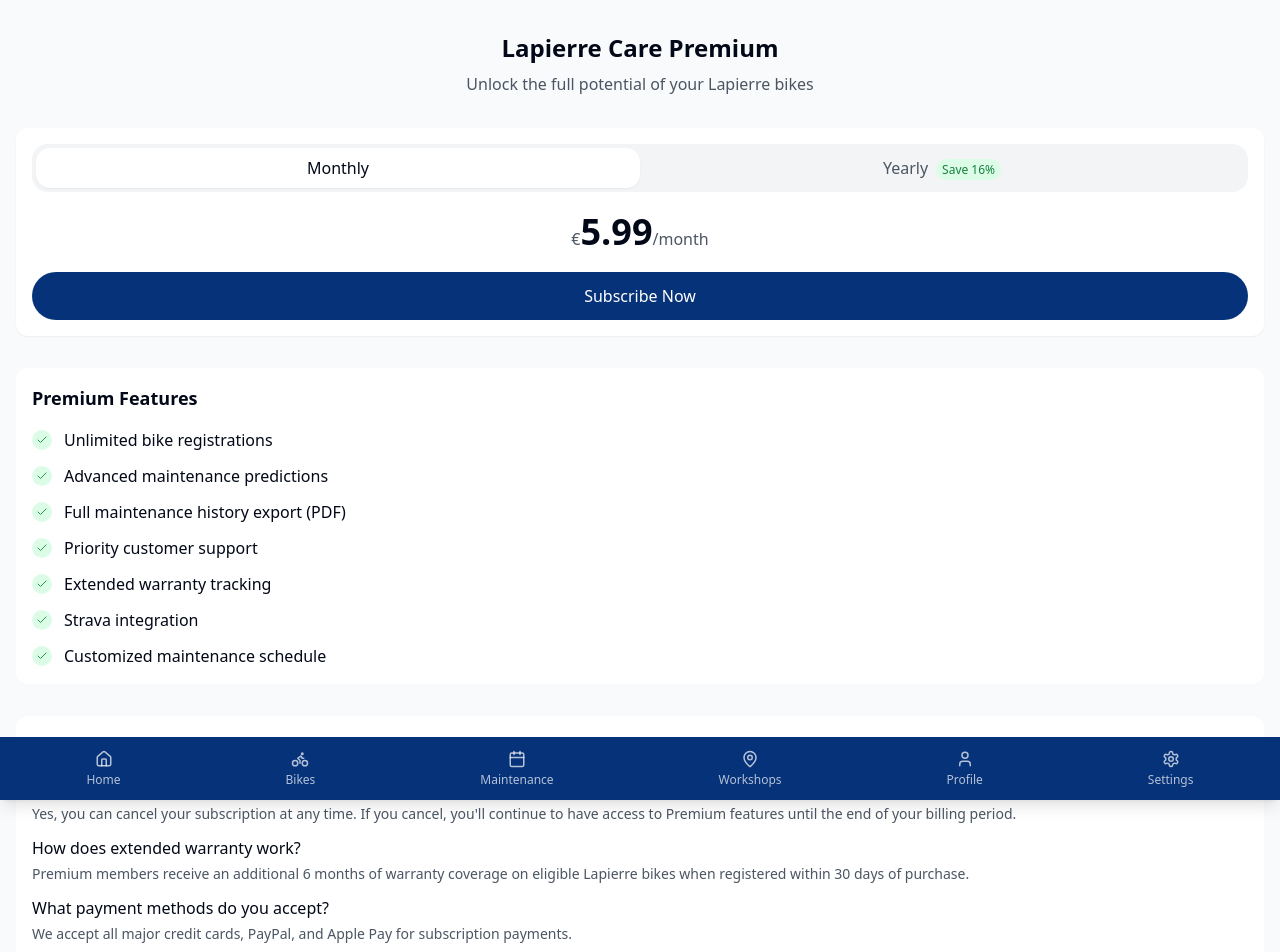
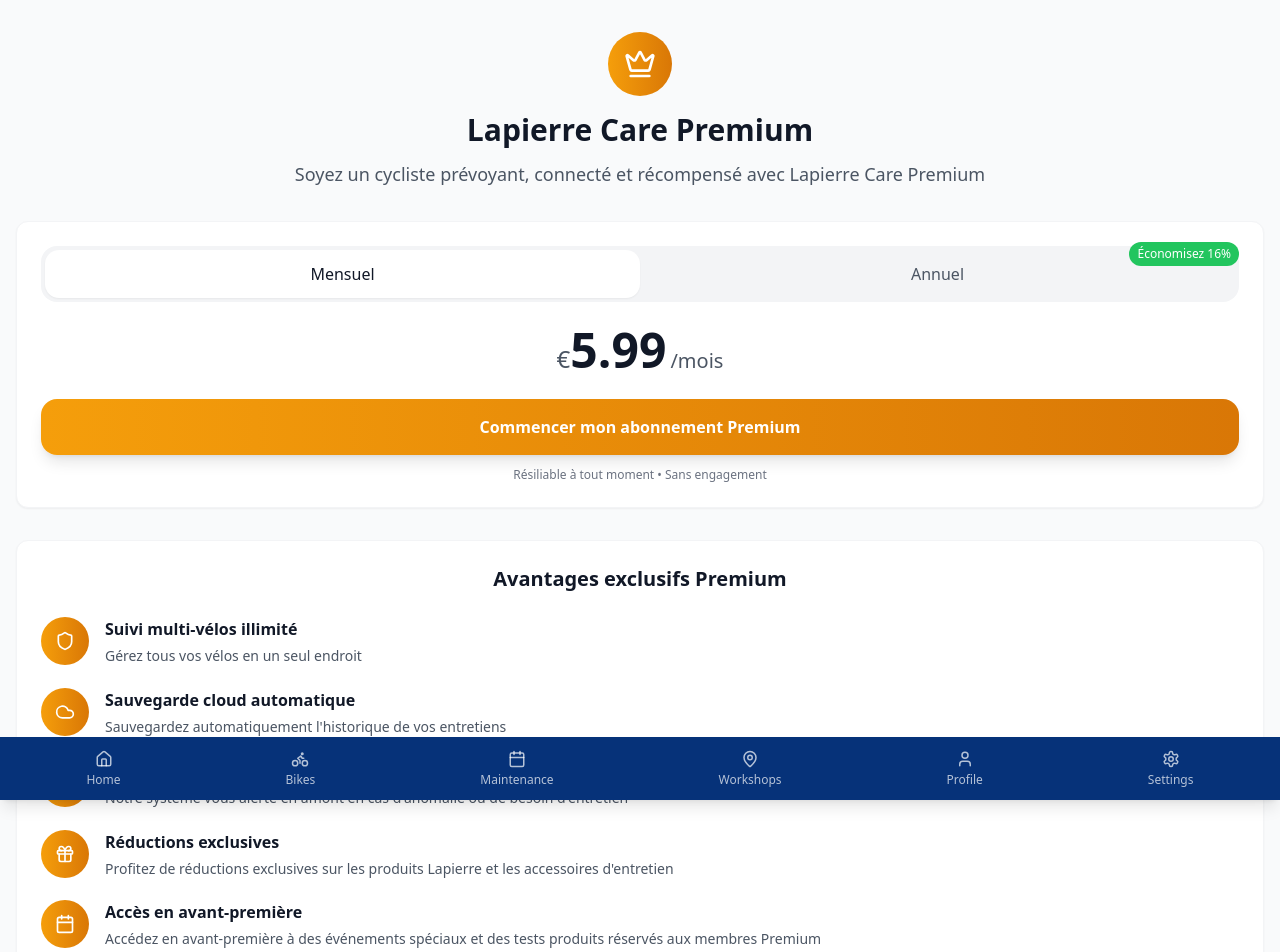
Before and after one commit to quentinhoff/lapierre-bike-care, a React (Vite) app: page /premium in a window 1280 px wide. Shown: the top 952 px of the page. Built offline with nearby package versions, Linux system fonts and the light colour scheme.

Commit message:
feat: Implement premium page
The AI created a premium page accessible via the profile section, replacing the existing premium features with the provided Lapierre Care Premium benefits.

```diff
--- a/src/pages/Premium.tsx
+++ b/src/pages/Premium.tsx
@@ -1,7 +1,7 @@
 
 import React, { useState } from 'react';
 import { useNavigate } from 'react-router-dom';
-import { Check, ArrowLeft } from 'lucide-react';
+import { Check, ArrowLeft, Crown, Shield, Cloud, Brain, Gift, Calendar, Trophy } from 'lucide-react';
 import MobileLayout from '../components/Layout/MobileLayout';
 
 const Premium = () => {
@@ -9,25 +9,48 @@ const Premium = () => {
   const [selectedPlan, setSelectedPlan] = useState<'monthly' | 'yearly'>('monthly');
 
   const features = [
-    'Unlimited bike registrations',
-    'Advanced maintenance predictions',
-    'Full maintenance history export (PDF)',
-    'Priority customer support',
-    'Extended warranty tracking',
-    'Strava integration',
-    'Customized maintenance schedule'
+    {
+      icon: Shield,
+      title: 'Suivi multi-vélos illimité',
+      description: 'Gérez tous vos vélos en un seul endroit'
+    },
+    {
+      icon: Cloud,
+      title: 'Sauvegarde cloud automatique',
+      description: "Sauvegardez automatiquement l'historique de vos entretiens"
+    },
+    {
+      icon: Brain,
+      title: 'Diagnostic intelligent',
+      description: 'Notre système vous alerte en amont en cas d\'anomalie ou de besoin d\'entretien'
+    },
+    {
+      icon: Gift,
+      title: 'Réductions exclusives',
+      description: 'Profitez de réductions exclusives sur les produits Lapierre et les accessoires d\'entretien'
+    },
+    {
+      icon: Calendar,
+      title: 'Accès en avant-première',
+      description: 'Accédez en avant-première à des événements spéciaux et des tests produits réservés aux membres Premium'
+    },
+    {
+      icon: Trophy,
+      title: 'Badges et récompenses Premium',
+      description: 'Débloquez des badges et récompenses Premium pour votre régularité et votre soin apporté au vélo'
+    }
   ];
 
   const plans = {
     monthly: {
       price: '5.99',
-      period: 'month',
+      period: 'mois',
       save: null
     },
     yearly: {
       price: '59.99',
-      period: 'year',
-      save: 'Save 16%'
+      period: 'année',
+      save: 'Économisez 16%'
     }
   };
 
@@ -37,100 +60,139 @@ const Premium = () => {
       onBack={() => navigate(-1)}
     >
       <div className="py-4">
-        {/* Header */}
+        {/* Hero Section */}
         <div className="text-center mb-8">
-          <h1 className="text-2xl font-bold mb-2">Lapierre Care Premium</h1>
-          <p className="text-gray-600">
-            Unlock the full potential of your Lapierre bikes
+          <div className="inline-flex items-center justify-center w-16 h-16 bg-gradient-to-r from-amber-500 to-amber-600 rounded-full mb-4">
+            <Crown size={32} className="text-white" />
+          </div>
+          <h1 className="text-3xl font-bold mb-3 text-gray-900">Lapierre Care Premium</h1>
+          <p className="text-lg text-gray-600 leading-relaxed">
+            Soyez un cycliste prévoyant, connecté et récompensé avec Lapierre Care Premium
           </p>
         </div>
 
         {/* Plan Selection */}
-        <div className="bg-white rounded-xl p-4 mb-8 shadow-sm">
-          <div className="flex p-1 bg-gray-100 rounded-lg mb-5">
+        <div className="bg-white rounded-xl p-6 mb-8 shadow-sm border border-gray-100">
+          <div className="flex p-1 bg-gray-100 rounded-lg mb-6">
             <button
-              className={`flex-1 py-2 text-center rounded-md ${
+              className={`flex-1 py-3 text-center rounded-md font-medium transition-all ${
                 selectedPlan === 'monthly'
-                  ? 'bg-white shadow-sm font-medium'
-                  : 'text-gray-600'
+                  ? 'bg-white shadow-sm text-gray-900'
+                  : 'text-gray-600 hover:text-gray-900'
               }`}
               onClick={() => setSelectedPlan('monthly')}
             >
-              Monthly
+              Mensuel
             </button>
             <button
-              className={`flex-1 py-2 text-center rounded-md ${
+              className={`flex-1 py-3 text-center rounded-md font-medium transition-all relative ${
                 selectedPlan === 'yearly'
-                  ? 'bg-white shadow-sm font-medium'
-                  : 'text-gray-600'
+                  ? 'bg-white shadow-sm text-gray-900'
+                  : 'text-gray-600 hover:text-gray-900'
               }`}
               onClick={() => setSelectedPlan('yearly')}
             >
-              Yearly
+              Annuel
               {plans.yearly.save && (
-                <span className="ml-2 bg-green-100 text-green-700 text-xs py-0.5 px-1.5 rounded-full">
+                <span className="absolute -top-2 -right-1 bg-green-500 text-white text-xs py-1 px-2 rounded-full">
                   {plans.yearly.save}
                 </span>
               )}
             </button>
           </div>
 
-          <div className="text-center mb-5">
+          <div className="text-center mb-6">
             <div className="inline-flex items-baseline">
-              <span className="text-gray-600">€</span>
-              <span className="text-4xl font-bold">
+              <span className="text-2xl text-gray-600 font-medium">€</span>
+              <span className="text-5xl font-bold text-gray-900">
                 {plans[selectedPlan].price}
               </span>
-              <span className="text-gray-600">
+              <span className="text-xl text-gray-600 ml-1">
                 /{plans[selectedPlan].period}
               </span>
             </div>
+            {selectedPlan === 'yearly' && (
+              <p className="text-sm text-green-600 mt-2">
+                Soit 5€/mois • Économisez 11,88€/an
+              </p>
+            )}
           </div>
 
-          <button className="w-full btn-primary py-3">
-            Subscribe Now
+          <button className="w-full bg-gradient-to-r from-amber-500 to-amber-600 hover:from-amber-600 hover:to-amber-700 text-white font-semibold py-4 rounded-lg transition-all shadow-lg">
+            Commencer mon abonnement Premium
           </button>
+
+          <p className="text-xs text-gray-500 text-center mt-3">
+            Résiliable à tout moment • Sans engagement
+          </p>
         </div>
 
         {/* Features List */}
-        <div className="bg-white rounded-xl p-4 mb-8">
-          <h2 className="text-lg font-semibold mb-4">Premium Features</h2>
+        <div className="bg-white rounded-xl p-6 mb-8 shadow-sm border border-gray-100">
+          <h2 className="text-xl font-bold mb-6 text-center text-gray-900">
+            Avantages exclusifs Premium
+          </h2>
 
-          <ul className="space-y-3">
-            {features.map((feature, index) => (
-              <li key={index} className="flex items-center">
-                <div className="h-5 w-5 rounded-full bg-green-100 text-green-600 flex items-center justify-center mr-3">
-                  <Check size={12} />
+          <div className="space-y-5">
+            {features.map((feature, index) => {
+              const IconComponent = feature.icon;
+              return (
+                <div key={index} className="flex items-start">
+                  <div className="h-12 w-12 rounded-full bg-gradient-to-r from-amber-500 to-amber-600 text-white flex items-center justify-center mr-4 flex-shrink-0">
+                    <IconComponent size={20} />
+                  </div>
+                  <div className="flex-1">
+                    <h3 className="font-semibold text-gray-900 mb-1">{feature.title}</h3>
+                    <p className="text-sm text-gray-600 leading-relaxed">{feature.description}</p>
+                  </div>
                 </div>
-                <span>{feature}</span>
-              </li>
-            ))}
-          </ul>
+              );
+            })}
+          </div>
+        </div>
+
+        {/* Trust Section */}
+        <div className="bg-gradient-to-r from-blue-50 to-indigo-50 rounded-xl p-6 mb-8 border border-blue-100">
+          <div className="text-center">
+            <h3 className="text-lg font-semibold text-gray-900 mb-2">
+              Rejoignez plus de 10 000 cyclistes Premium
+            </h3>
+            <p className="text-sm text-gray-600">
+              Ils nous font confiance pour l'entretien de leurs vélos Lapierre
+            </p>
+          </div>
         </div>
 
         {/* FAQ */}
-        <div className="bg-white rounded-xl p-4">
-          <h2 className="text-lg font-semibold mb-4">Frequently Asked Questions</h2>
+        <div className="bg-white rounded-xl p-6 shadow-sm border border-gray-100">
+          <h2 className="text-xl font-bold mb-6 text-gray-900">Questions fréquentes</h2>
 
-          <div className="space-y-3">
+          <div className="space-y-5">
             <div>
-              <h3 className="font-medium mb-1">Can I cancel anytime?</h3>
-              <p className="text-sm text-gray-600">
-                Yes, you can cancel your subscription at any time. If you cancel, you'll continue to have access to Premium features until the end of your billing period.
+              <h3 className="font-semibold mb-2 text-gray-900">Puis-je annuler à tout moment ?</h3>
+              <p className="text-sm text-gray-600 leading-relaxed">
+                Oui, vous pouvez annuler votre abonnement à tout moment. Si vous annulez, vous continuerez à avoir accès aux fonctionnalités Premium jusqu'à la fin de votre période de facturation.
               </p>
             </div>
 
             <div>
-              <h3 className="font-medium mb-1">How does extended warranty work?</h3>
-              <p className="text-sm text-gray-600">
-                Premium members receive an additional 6 months of warranty coverage on eligible Lapierre bikes when registered within 30 days of purchase.
+              <h3 className="font-semibold mb-2 text-gray-900">Comment fonctionne le diagnostic intelligent ?</h3>
+              <p className="text-sm text-gray-600 leading-relaxed">
+                Notre système analyse l'utilisation de votre vélo et vous envoie des alertes personnalisées pour vous prévenir des entretiens nécessaires avant qu'un problème ne survienne.
               </p>
             </div>
 
             <div>
-              <h3 className="font-medium mb-1">What payment methods do you accept?</h3>
-              <p className="text-sm text-gray-600">
-                We accept all major credit cards, PayPal, and Apple Pay for subscription payments.
+              <h3 className="font-semibold mb-2 text-gray-900">Quels moyens de paiement acceptez-vous ?</h3>
+              <p className="text-sm text-gray-600 leading-relaxed">
+                Nous acceptons toutes les cartes bancaires principales, PayPal et Apple Pay pour les paiements d'abonnement.
+              </p>
+            </div>
+
+            <div>
+              <h3 className="font-semibold mb-2 text-gray-900">Les réductions s'appliquent-elles immédiatement ?</h3>
+              <p className="text-sm text-gray-600 leading-relaxed">
+                Oui, dès votre abonnement activé, vous recevrez vos codes de réduction exclusifs par email et dans l'application.
               </p>
             </div>
           </div>
```
